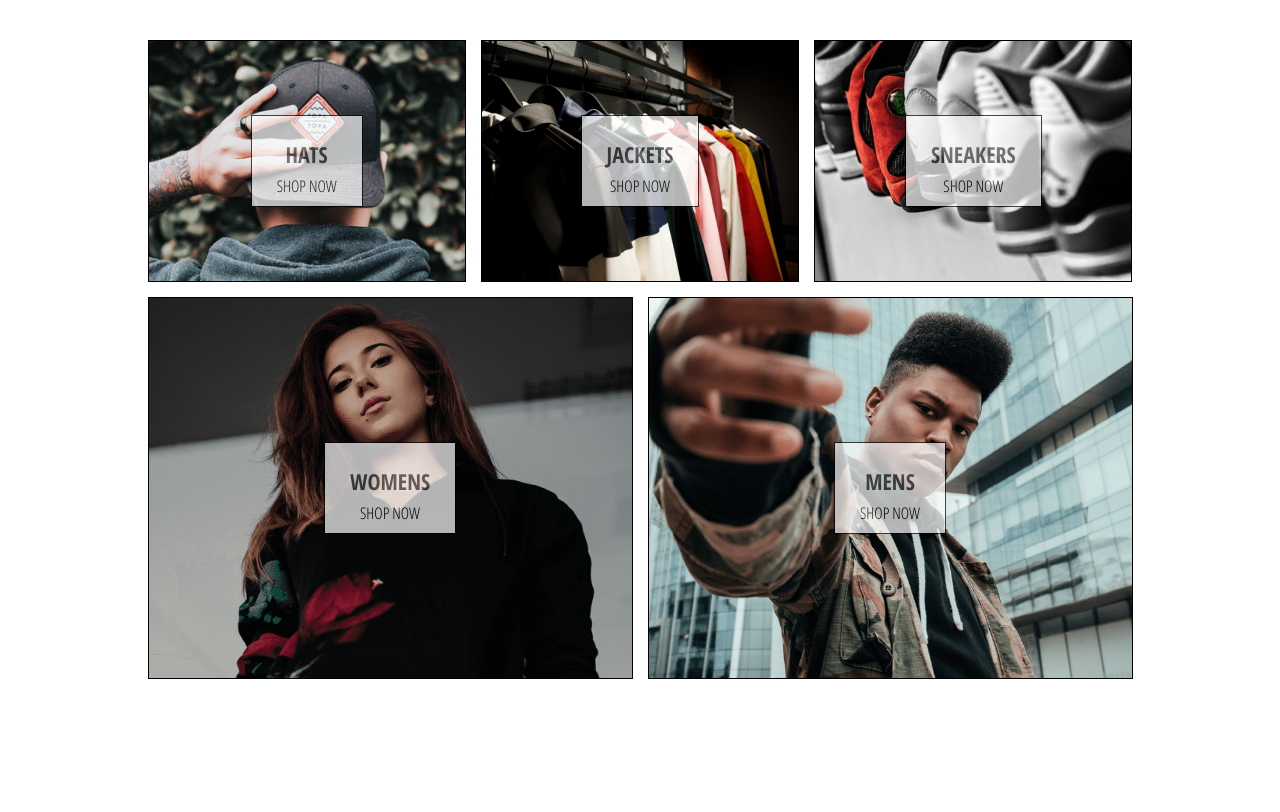
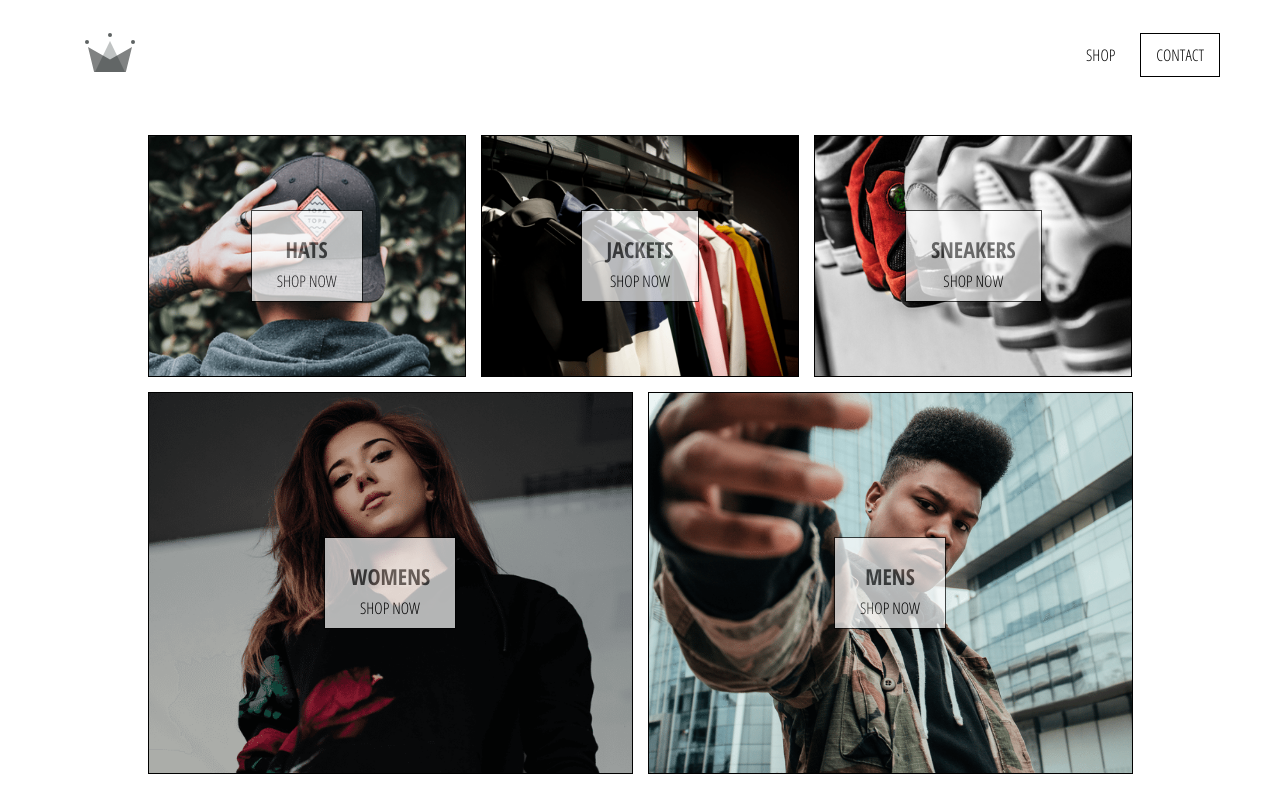
Before and after one commit to wafash08/ecommerce-clothing, a React (Create React App) app: page / in a window 1280 px wide. Shown: the top 812 px of the page. Built offline with nearby package versions, Linux system fonts and the light colour scheme.

Commit message:
adding header component and link to shop page

```diff
--- a/src/App.css
+++ b/src/App.css
@@ -2,3 +2,8 @@ body {
   font-family: "Open Sans Condensed", sans-serif;
   padding: 20px 60px;
 }
+
+a {
+  text-decoration: none;
+  color: black;
+}
--- a/src/App.js
+++ b/src/App.js
@@ -1,12 +1,14 @@
 import { Routes, Route, Link } from "react-router-dom";
 import HomePage from "./pages/homepage/homepage";
 import ShopPage from "./pages/shoppage/shopPage";
+import Header from "./components/header/header";
 
 import "./App.css";
 
 function App() {
   return (
     <div>
+      <Header />
       <Routes>
         <Route path='/' element={<HomePage />} />
         <Route path='/shop' element={<ShopPage />} />
--- /dev/null
+++ b/src/components/header/header.jsx
@@ -0,0 +1,28 @@
+import { NavLink } from "react-router-dom";
+import { ReactComponent as Logo } from "../../assets/crown.svg";
+
+import "./header.scss";
+
+export default function Header() {
+  return (
+    <header className='header'>
+      <NavLink className='logo-container' to='/'>
+        <Logo className='logo' />
+      </NavLink>
+      <nav className='options'>
+        <NavLink
+          className={({ isActive }) => (isActive ? "option active" : "option")}
+          to='/shop'
+        >
+          SHOP
+        </NavLink>
+        <NavLink
+          className={({ isActive }) => (isActive ? "option active" : "option")}
+          to='/'
+        >
+          CONTACT
+        </NavLink>
+      </nav>
+    </header>
+  );
+}
--- /dev/null
+++ b/src/components/header/header.scss
@@ -0,0 +1,34 @@
+.header {
+  height: 70px;
+  width: 100%;
+  display: flex;
+  justify-content: space-between;
+  align-items: center;
+  margin-bottom: 25px;
+
+  .logo-container {
+    width: 70px;
+    padding: 25px;
+  }
+
+  .options {
+    width: 50%;
+    height: 100%;
+    display: flex;
+    align-items: center;
+    justify-content: flex-end;
+
+    .option {
+      padding: 10px 15px;
+      transition: cubic-bezier(0.25, 0.46, 0.45, 0.94) 0.3s all;
+
+      &:not(:last-child) {
+        margin-right: 10px;
+      }
+
+      &.active {
+        border: 1px solid black;
+      }
+    }
+  }
+}
```
Also changed, not shown: src/assets/crown.svg (added).
